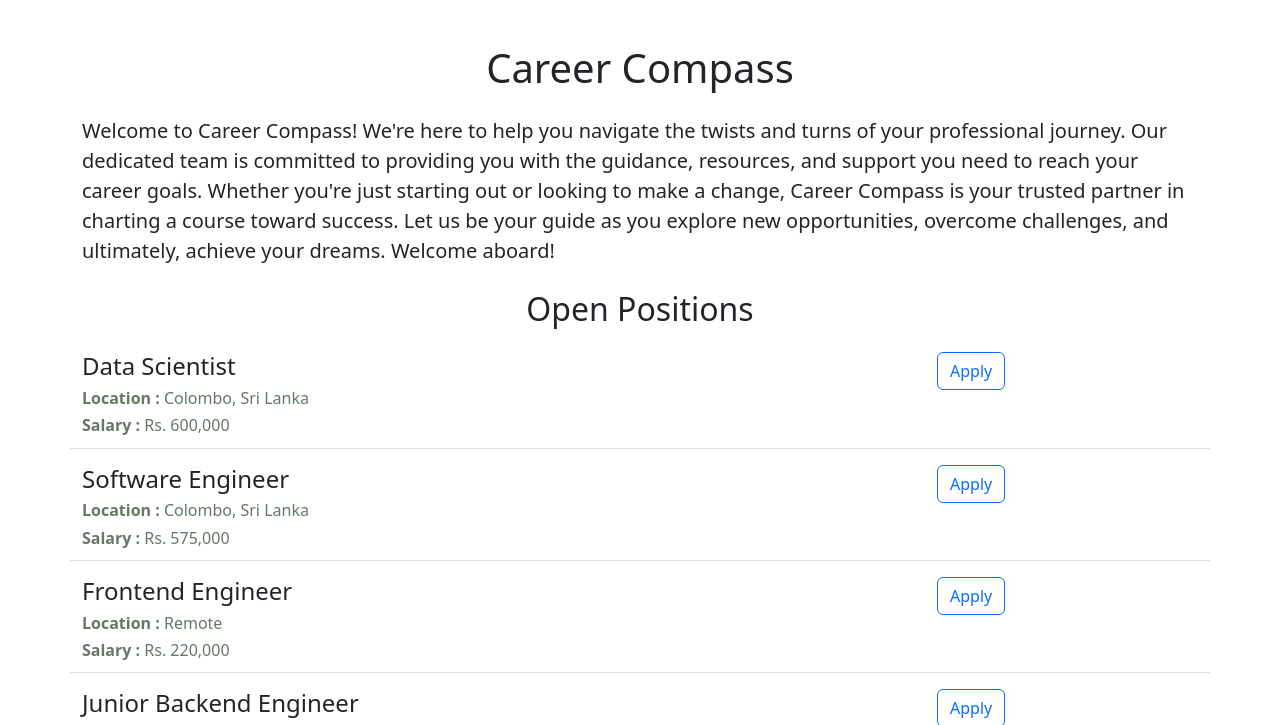
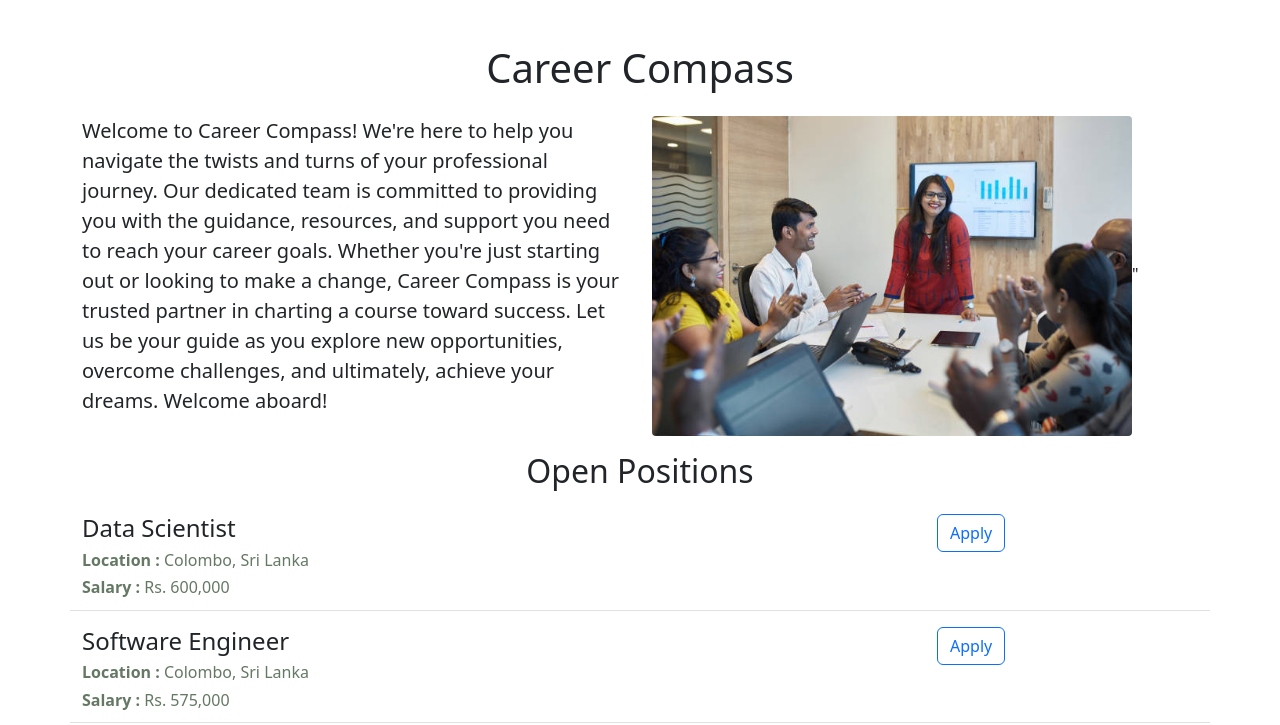
Before and after one commit to SasankaPasanjith/career-compass-website-v2, a Flask app: page / in a window 1280 px wide. Shown: the part 516-1241 px from the top of the page. Run offline with Flask 3, Linux system fonts and the light colour scheme.

Commit message:
Change UI

```diff
--- a/templates/home.html
+++ b/templates/home.html
@@ -19,10 +19,17 @@
     <img class="img-fluid" id="banner" src= "https://4548e0c4-3306-460d-9d41-745e94f438ee-00-2yldt3mriio96.sisko.replit.dev/static/Banner.jpeg" height="320">
     <div class="container">
       <h1 class="text-center mt-4 mb-4">Career Compass</h1>
-
-    <p class="lead">Welcome to Career Compass! We're here to help you navigate the twists and turns of your professional journey. Our dedicated team is committed to providing you with the guidance, resources, and support you need to reach your career goals. Whether you're just starting out or looking to make a change, Career Compass is your trusted partner in charting a course toward success. Let us be your guide as you explore new opportunities, overcome challenges, and ultimately, achieve your dreams. Welcome aboard!</p>
-
-   <h2 class="text-center mt-4 mb-4">Open Positions</h2>
+      <div class = "row" style="margin-bottom:16px">
+   <div class ="col-md-6">
+    <p class="lead">
+      Welcome to Career Compass! We're here to help you navigate the twists and turns of your professional journey. Our dedicated team is committed to providing you with the guidance, resources, and support you need to reach your career goals. Whether you're just starting out or looking to make a change, Career Compass is your trusted partner in charting a course toward success. Let us be your guide as you explore new opportunities, overcome challenges, and ultimately, achieve your dreams. Welcome aboard!
+    </p>
+     </div>
+      <div class="d-none d-md-block col-md-6">
+    <img src="/static/working people.jpg" style="height:320px; border-radius:4px">"
+      </div>
+    </div>
+   <h2 class="text-center mt-2 mb-4">Open Positions</h2>
     <div>
       {% for job in jobs %}
        {% include 'jobs.html' %}
```
